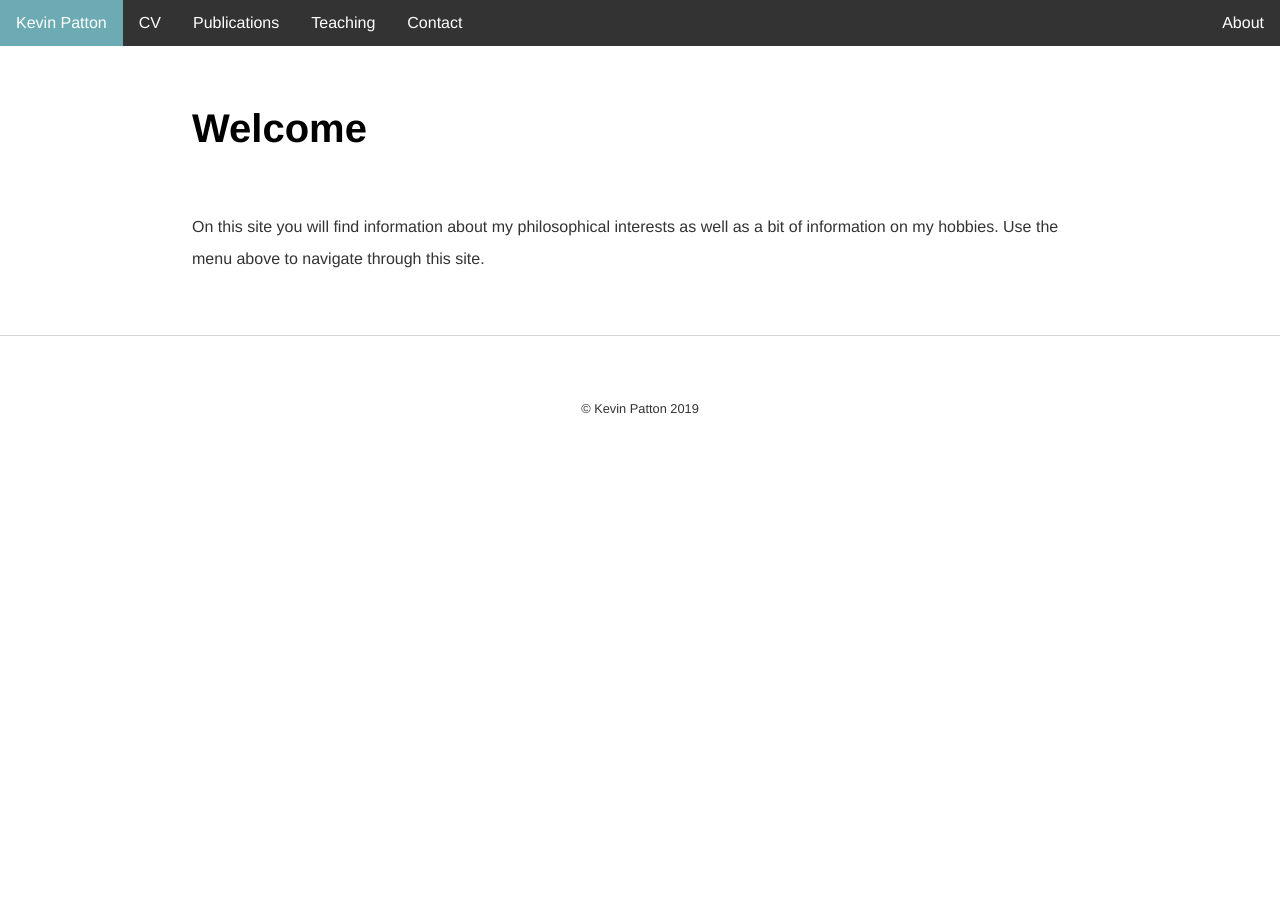
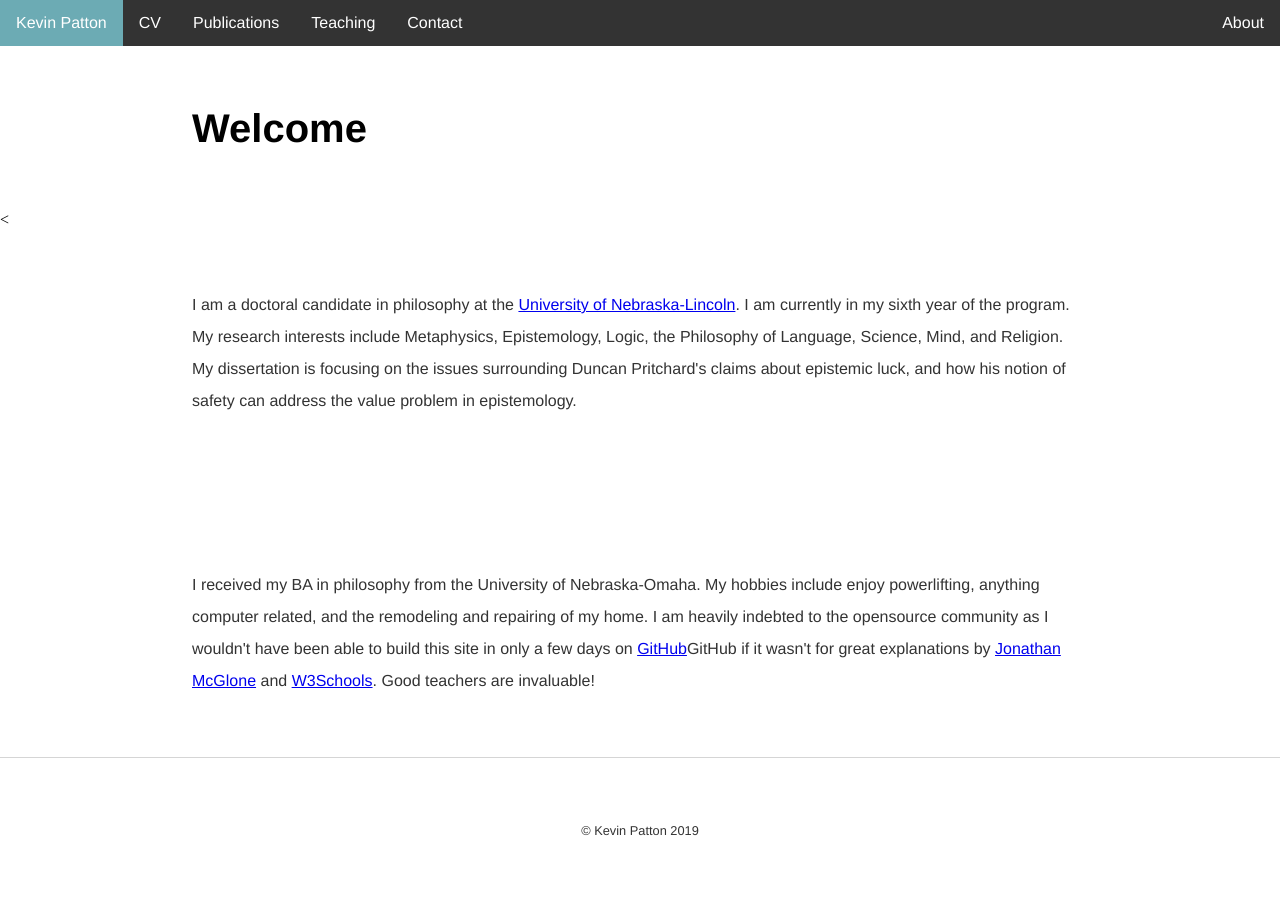
Before and after one commit to kevinjpatton/kevinjpatton.github.io, a Jekyll site: the page built from index.html, in a window 1280 px wide. Built offline with Jekyll 4.4.1, drawn with Linux system fonts in a browser that asks for light colours; Markdown is read by kramdown in place of the engine named in the settings.

Commit message:
Update index.html

```diff
--- a/index.html
+++ b/index.html
@@ -4,5 +4,6 @@ title: Kevin Patton
 ---
 <div class="blurb">
 	<h1>Welcome</h1>
-	<p>On this site you will find information about my philosophical interests as well as a bit of information on my hobbies.  Use the menu above to navigate through this site.</p>
+	<<p>I am a doctoral candidate in philosophy at the <a href="http://www.unl.edu/philosophy/graduate-students#patton" target="_blank">University of Nebraska-Lincoln</a>.  I am currently in my sixth year of the program.  My research interests include Metaphysics, Epistemology, Logic, the Philosophy of Language, Science, Mind, and Religion.  My dissertation is focusing on the issues surrounding Duncan Pritchard's claims about epistemic luck, and how his notion of safety can address the value problem in epistemology.<p><br>
+	<p>I received my BA in philosophy from the University of Nebraska-Omaha.  My hobbies include enjoy powerlifting, anything computer related, and the remodeling and repairing of my home.  I am heavily indebted to the opensource community as I wouldn't have been able to build this site in only a few days on <a href="https://github.com" target="_blank">GitHub</a>GitHub if it wasn't for great explanations by <a href="https://github.com/jmcglone" target="_blank">Jonathan McGlone</a> and <a href="http://www.w3schools.com/" target="_blank">W3Schools</a>.  Good teachers are invaluable!</p>
 </div><!-- /.blurb -->
```
